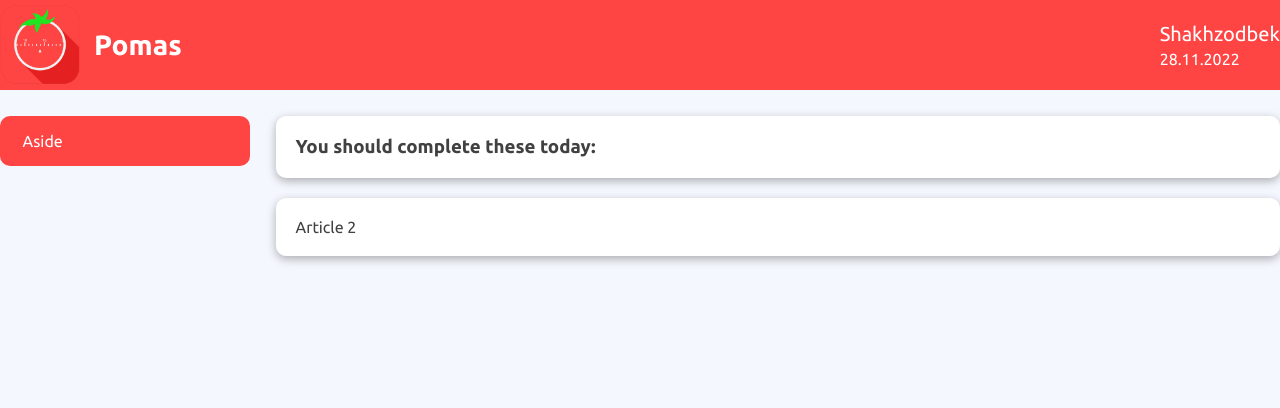
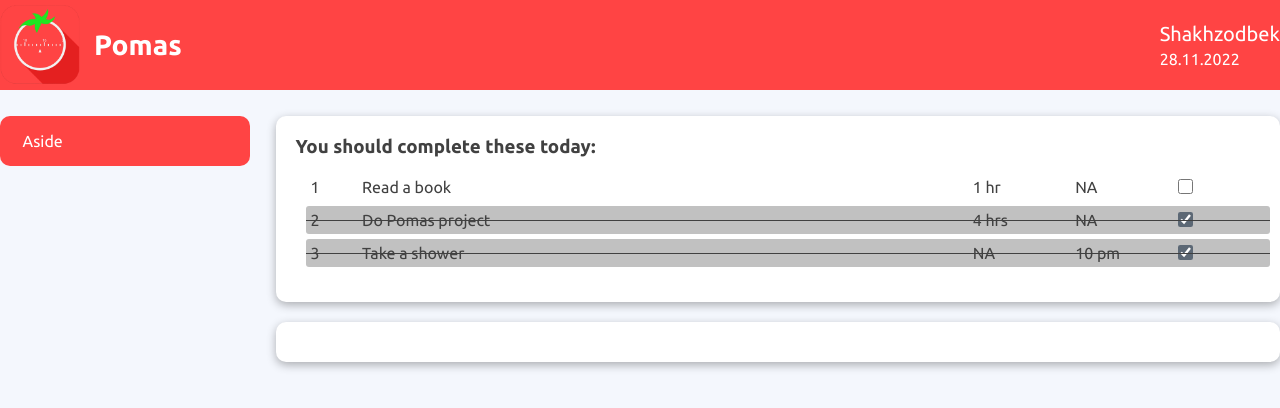
Before and after one commit to AbdukahharS/pomas, a React (Create React App) app: page / in a window 1280 px wide. Shown: the top 408 px of the page. Built offline with nearby package versions, Linux system fonts and the light colour scheme; no server answers; sample sign-in values are in the browser's storage.

Commit message:
To-Do list design

```diff
--- a/src/components/Section.jsx
+++ b/src/components/Section.jsx
@@ -5,8 +5,37 @@ const Section = () => {
     <section>
       <article>
         <h1>You should complete these today:</h1>
+        <div className='table'>
+          <div className='row'>
+            <div>1</div>
+            <div>Read a book</div>
+            <div>1 hr</div>
+            <div>NA</div>
+            <div>
+              <input type='checkbox' />
+            </div>
+          </div>
+          <div className='row done'>
+            <div>2</div>
+            <div>Do Pomas project</div>
+            <div>4 hrs</div>
+            <div>NA</div>
+            <div>
+              <input type='checkbox' checked readOnly />
+            </div>
+          </div>
+          <div className='row done'>
+            <div>3</div>
+            <div>Take a shower</div>
+            <div>NA</div>
+            <div>10 pm</div>
+            <div>
+              <input type='checkbox' checked readOnly />
+            </div>
+          </div>
+        </div>
       </article>
-      <article>Article 2</article>
+      <article></article>
     </section>
   )
 }
--- a/src/styles/home.scss
+++ b/src/styles/home.scss
@@ -33,6 +33,74 @@ main {
         padding: 20px;
         border-radius: 10px;
         box-shadow: 0 3px 10px rgb(0 0 0 / 0.3);
+
+        .table {
+          width: 100%;
+          display: flex;
+          flex-direction: column;
+          margin: 15px 10px;
+          gap: 5px;
+
+          .row {
+            display: flex;
+            flex-direction: row;
+            width: 100%;
+            align-items: center;
+            justify-content: flex-start;
+            gap: 10px;
+            padding: 5px 0;
+            cursor: pointer;
+
+            &.done {
+              position: relative;
+              filter: grayscale(90%);
+              background-color: #c1c1c1;
+              border-radius: 3px;
+
+              &::after {
+                position: absolute;
+                display: block;
+                content: ' ';
+                height: 1px;
+                background-color: #414141;
+                width: 100%;
+                top: 50%;
+                left: 0;
+              }
+            }
+
+            div {
+              display: flex;
+              align-items: center;
+              flex-direction: row;
+              justify-content: flex-start;
+              height: 100%;
+
+              input[type='checkbox'] {
+                width: 15px;
+                height: 15px;
+                cursor: pointer;
+              }
+            }
+
+            div:nth-child(1) {
+              padding-left: 5px;
+              width: 5%;
+            }
+            div:nth-child(2) {
+              width: 65%;
+            }
+            div:nth-child(3) {
+              width: 10%;
+            }
+            div:nth-child(4) {
+              width: 10%;
+            }
+            div:nth-child(5) {
+              width: 10%;
+            }
+          }
+        }
       }
     }
   }
```
